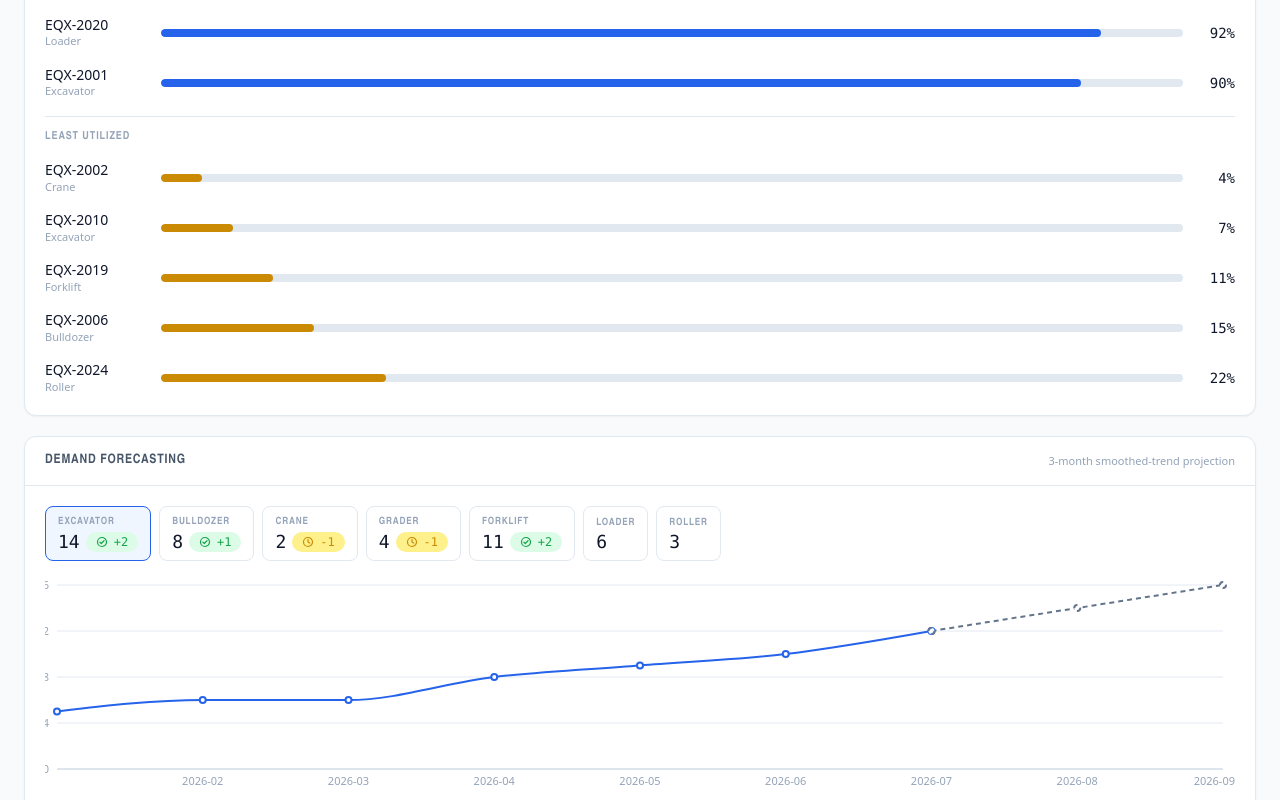
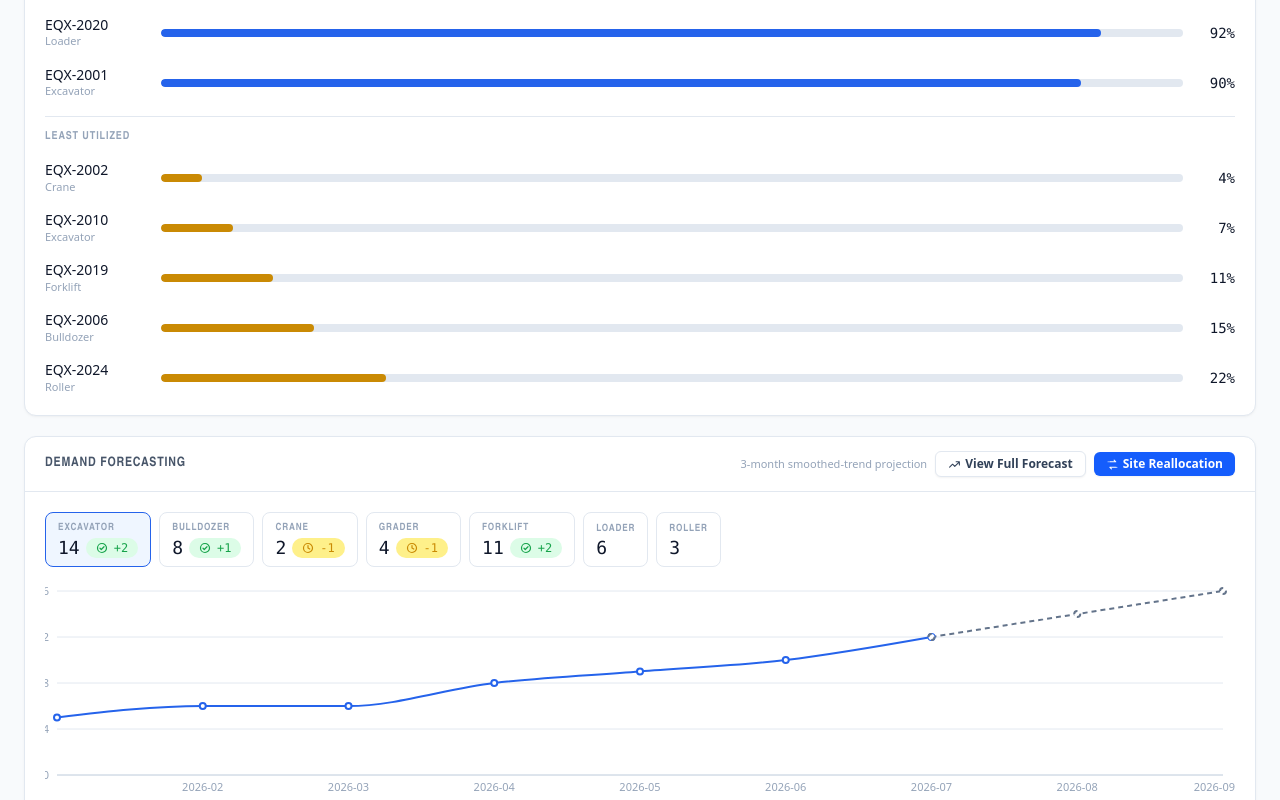
Before and after one commit to Mohamed-Muzammil/Rental_Tracking_System, a React (Vite) app: page /admin in a window 1280 px wide. Shown: the part 2000-2800 px from the top of the page. Built offline with nearby package versions, Linux system fonts and the light colour scheme.

Commit message:
Add View Full Forecast and Site Reallocation action buttons to Dashboard Demand Forecasting card

```diff
--- a/src/components/ui/Icon.jsx
+++ b/src/components/ui/Icon.jsx
@@ -1,5 +1,6 @@
 const PATHS = {
   alertTriangle: 'M12 3.5 21.5 20h-19L12 3.5Z M12 9.5v4.25 M12 16.75h.01',
+  alert: 'M12 3.5 21.5 20h-19L12 3.5Z M12 9.5v4.25 M12 16.75h.01',
   clock: 'M12 12V7 M12 12l3.5 2 M12 21a9 9 0 1 0 0-18 9 9 0 0 0 0 18Z',
   checkCircle: 'M12 21a9 9 0 1 0 0-18 9 9 0 0 0 0 18Z M8 12.5l2.5 2.5L16 9.5',
   bulb: 'M9 18h6 M10 21h4 M12 3a6 6 0 0 0-3.6 10.8c.6.46 1.1 1.2 1.2 2.2h4.8c.1-1 .6-1.74 1.2-2.2A6 6 0 0 0 12 3Z',
@@ -15,6 +16,7 @@ const PATHS = {
   search: 'M11 19a8 8 0 1 0 0-16 8 8 0 0 0 0 16Z M21 21l-4.35-4.35',
   plus: 'M12 5v14 M5 12h14',
   building: 'M4 21V5a1 1 0 0 1 1-1h6a1 1 0 0 1 1 1v16 M14 21v-9a1 1 0 0 1 1-1h4a1 1 0 0 1 1 1v9 M8 8h.01 M8 12h.01 M8 16h.01',
+  trendingUp: 'M3 17l5.5-5.5 4 4L21 7 M15 7h6v6',
 }
 
 export default function Icon({ name, size = 16, strokeWidth = 2, className = '' }) {
--- a/src/pages/admin/Dashboard.jsx
+++ b/src/pages/admin/Dashboard.jsx
@@ -248,9 +248,23 @@ export default function Dashboard() {
       <Card
         title="Demand Forecasting"
         action={
-          <span className="text-[11px]" style={{ color: 'var(--ink-muted)' }}>
-            3-month smoothed-trend projection
-          </span>
+          <div className="flex items-center gap-2">
+            <span className="text-[11px]" style={{ color: 'var(--ink-muted)' }}>
+              3-month smoothed-trend projection
+            </span>
+            <Link
+              to="/admin/forecasting"
+              className="inline-flex items-center gap-1 rounded-md border border-slate-200 bg-white px-3 py-1 text-xs font-bold text-slate-700 hover:bg-slate-50 hover:border-blue-300 hover:text-blue-600 transition-colors shadow-xs"
+            >
+              <Icon name="trendingUp" size={13} /> View Full Forecast
+            </Link>
+            <Link
+              to="/admin/forecasting"
+              className="inline-flex items-center gap-1 rounded-md bg-blue-600 px-3 py-1 text-xs font-bold text-white hover:bg-blue-700 transition-colors shadow-xs"
+            >
+              <Icon name="swap" size={13} /> Site Reallocation
+            </Link>
+          </div>
         }
       >
         <div className="mb-4 flex flex-wrap gap-2">
```
